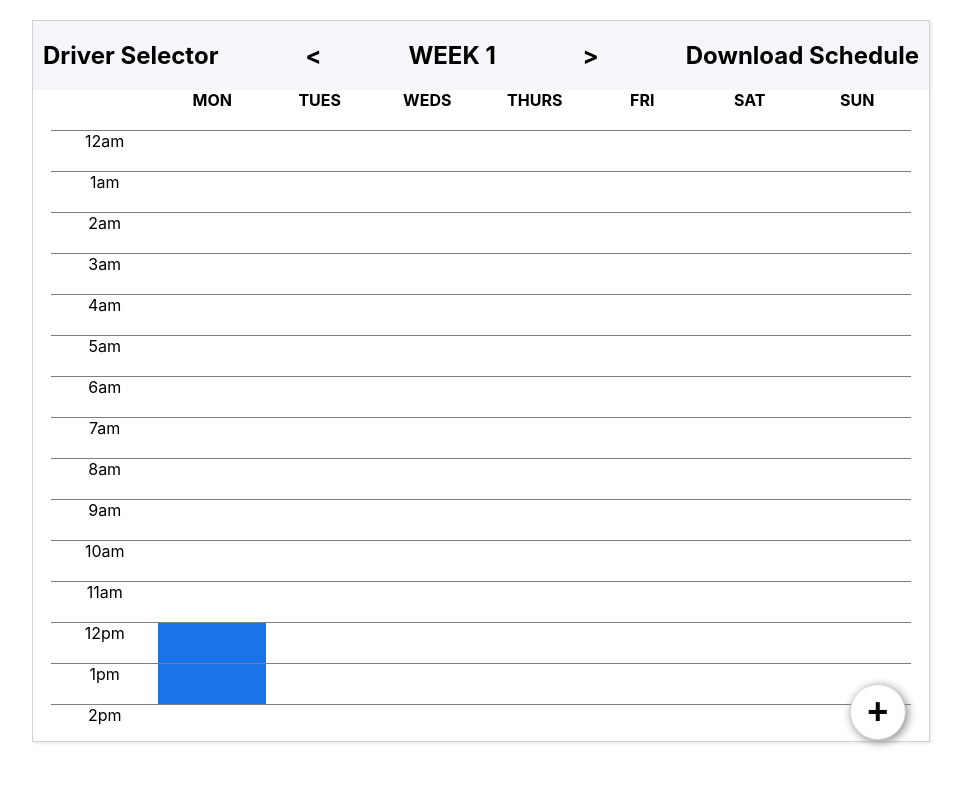
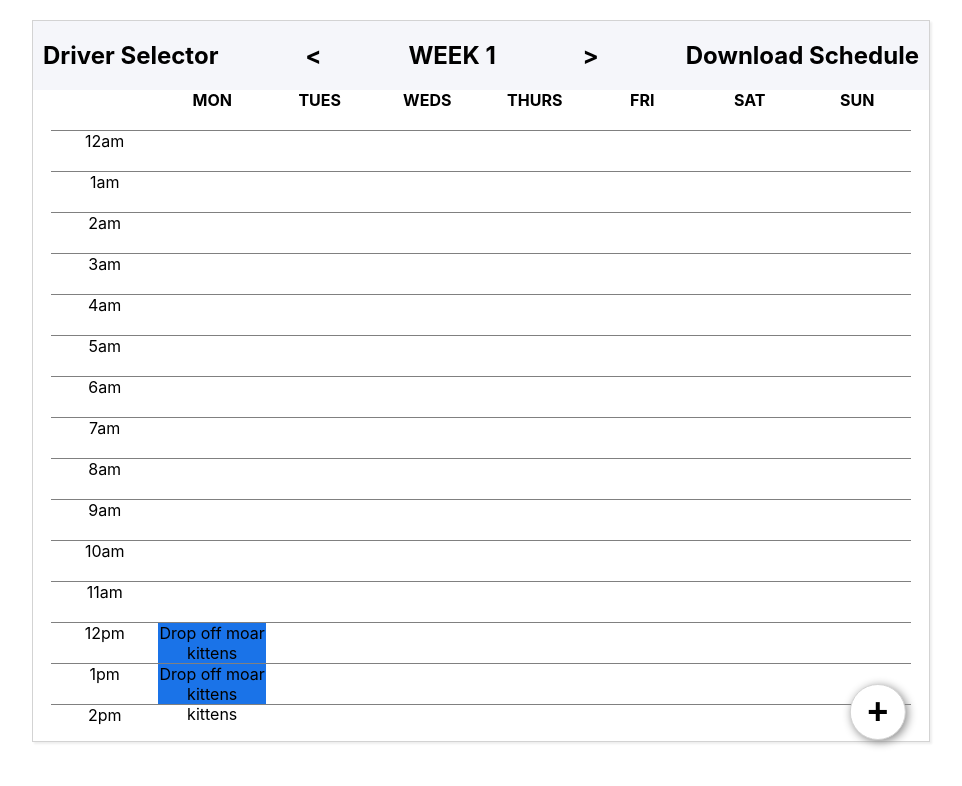
Before and after one commit to cece24/dispatcher-task-scheduling-app, a React (Create React App) app: page / in a window 1280 px wide. Shown: the top 786 px of the page, without its empty margins (187-1149 px from the left). Built offline with nearby package versions, Linux system fonts and the light colour scheme.

Commit message:
Sets up separate modal for editing an existing task

```diff
--- a/src/features/schedule/ModalTaskForm.js
+++ b/src/features/schedule/ModalTaskForm.js
@@ -142,6 +142,34 @@ export class ModalTaskForm extends React.Component {
       address: "",
     };
 
+    if (this.props.type === "edit") {
+      const {
+        id,
+        driverId,
+        weekId,
+        dayId,
+        startHourId,
+        endHourId,
+        taskCoordinates,
+        type,
+        description,
+        address,
+      } = this.props.task;
+
+      this.state = {
+        id,
+        driverId,
+        weekId,
+        dayId,
+        startHourId,
+        endHourId,
+        taskCoordinates,
+        type,
+        description,
+        address,
+      };
+    }
+
     this.handleChange = this.handleChange.bind(this);
     this.handleSubmit = this.handleSubmit.bind(this);
   }
@@ -188,13 +216,14 @@ export class ModalTaskForm extends React.Component {
   };
 
   render() {
+    const { type, show, close } = this.props;
     return (
-      <Modal show={this.props.show}>
-        <CloseModalButton onClick={() => this.props.close()}>
-          X
-        </CloseModalButton>
+      <Modal show>
+        <CloseModalButton onClick={() => close()}>X</CloseModalButton>
         <FormContainer>
-          <ModalTitle>Create Task</ModalTitle>
+          <ModalTitle>
+            {type === "create" ? "Create Task" : "Edit Task"}
+          </ModalTitle>
           <Form onSubmit={this.handleSubmit}>
             <FormField>
               <Label>
@@ -235,8 +264,10 @@ export class ModalTaskForm extends React.Component {
                     dayId={this.state.dayId}
                     onChange={this.handleChange}
                   >
-                    {DAYS_OF_THE_WEEK.map((day) => (
-                      <option value={day.dayId}>{day.label}</option>
+                    {DAYS_OF_THE_WEEK.map((day, index) => (
+                      <option key={`day-${index}`} value={day.dayId}>
+                        {day.label}
+                      </option>
                     ))}
                   </Select>
                 </Label>
@@ -252,8 +283,10 @@ export class ModalTaskForm extends React.Component {
                   startHourId={this.state.startHourId}
                   onChange={this.handleChange}
                 >
-                  {HOURS_OF_THE_DAY.map((hour) => (
-                    <option value={hour.hourId}>{hour.label}</option>
+                  {HOURS_OF_THE_DAY.map((hour, index) => (
+                    <option key={`start-hour-${index}`} value={hour.hourId}>
+                      {hour.label}
+                    </option>
                   ))}
                 </Select>
               </Label>
@@ -264,8 +297,10 @@ export class ModalTaskForm extends React.Component {
                   endHourId={this.state.endHourId}
                   onChange={this.handleChange}
                 >
-                  {HOURS_OF_THE_DAY.map((hour) => (
-                    <option value={hour.hourId}>{hour.label}</option>
+                  {HOURS_OF_THE_DAY.map((hour, index) => (
+                    <option key={`end-hour-${index}`} value={hour.hourId}>
+                      {hour.label}
+                    </option>
                   ))}
                 </Select>
               </Label>
@@ -309,7 +344,9 @@ export class ModalTaskForm extends React.Component {
                 />
               </Label>
             </FormField>
-            <SubmitButton type="submit">CREATE</SubmitButton>
+            <SubmitButton type="submit">
+              {type === "create" ? "CREATE" : "SAVE CHANGES"}
+            </SubmitButton>
           </Form>
         </FormContainer>
       </Modal>
--- a/src/features/schedule/Schedule.js
+++ b/src/features/schedule/Schedule.js
@@ -102,7 +102,9 @@ export class Schedule extends React.Component {
 
     this.state = {
       week: 1,
-      showModal: false,
+      showCreateModal: false,
+      showEditModal: false,
+      taskClicked: {},
     };
   }
 
@@ -135,30 +137,63 @@ export class Schedule extends React.Component {
     return hasTask;
   };
 
-  getTaskDescription = (dayId, hourId) => {
-    const hasTask = this.hasTask(dayId, hourId);
-
-    if (hasTask) {
-      this.props.tasks.map((task) => {});
+  openModal = (modalType) => {
+    if (modalType === "create") {
+      this.setState({
+        showCreateModal: true,
+        showEditModal: false,
+      });
+    } else if (modalType === "edit") {
+      this.setState({
+        showEditModal: true,
+        showCreateModal: false,
+      });
     }
-  };
-
-  openModal = () => {
-    this.setState({
-      showModal: true,
-    });
   };
 
   closeModal = () => {
     this.setState({
-      showModal: false,
+      showCreateModal: false,
+      showEditModal: false,
     });
+  };
+
+  getTaskById = (id) => {
+    let retreivedTask;
+    this.props.tasks.map((task) => {
+      console.log(`GIVEN ID: ${id}`);
+      console.log(`CURRENT TASK ID: ${task.id}`);
+      if (task.id === parseInt(id)) {
+        console.log(`inside MATCH`);
+        console.log(`task is: ${JSON.stringify(task)}`);
+        retreivedTask = task;
+      }
+    });
+
+    return retreivedTask;
+  };
+
+  handleTaskClick = (e) => {
+    const targetTaskId = e.target.getAttribute("id");
+    let task = this.getTaskById(targetTaskId);
+    console.log(`retreived task: ${JSON.stringify(task)}`);
+    this.openModal("edit");
+    this.setState({
+      taskClicked: task,
+    });
+
+    console.log(
+      `task clicked state is ${JSON.stringify(this.state.taskClicked)}`
+    );
+    e.preventDefault();
   };
 
   render() {
     return (
       <div>
-        <AddTaskButton onClick={this.openModal}>+</AddTaskButton>
+        <AddTaskButton onClick={() => this.openModal("create")}>
+          +
+        </AddTaskButton>
         <ScheduleContainer>
           <Header>
             <Button>Driver Selector</Button>
@@ -168,9 +203,18 @@ export class Schedule extends React.Component {
             <Button>Download Schedule</Button>
           </Header>
           <Body>
-            {this.state.showModal && (
+            {this.state.showCreateModal && (
               <ModalTaskForm
-                show={this.state.showModal}
+                type="create"
+                show={this.state.showCreateModal}
+                close={this.closeModal}
+              ></ModalTaskForm>
+            )}
+            {this.state.showEditModal && (
+              <ModalTaskForm
+                type="edit"
+                task={this.state.taskClicked}
+                show={this.state.showEditModal}
                 close={this.closeModal}
               ></ModalTaskForm>
             )}
@@ -189,13 +233,18 @@ export class Schedule extends React.Component {
                 <Hours>
                   {HOURS_OF_THE_DAY.map((hour, index) => (
                     <Hour key={`hour-${index}`}>
-                      <Task
-                        show={this.hasTask(day.dayId, hour.hourId)}
-                        description={this.getTaskDescription(
-                          day.dayId,
-                          hour.hourId
-                        )}
-                      ></Task>
+                      {this.props.tasks.map((task, index) => (
+                        <div key={`task-${index}`}>
+                          {console.log(`TASK TO BE CLICKED ID: ${task.id}`)}
+                          <Task
+                            id={`${task.id - 1}`}
+                            show={this.hasTask(day.dayId, hour.hourId)}
+                            onClick={this.handleTaskClick}
+                          >
+                            {task.description}
+                          </Task>
+                        </div>
+                      ))}
                     </Hour>
                   ))}
                 </Hours>
```
